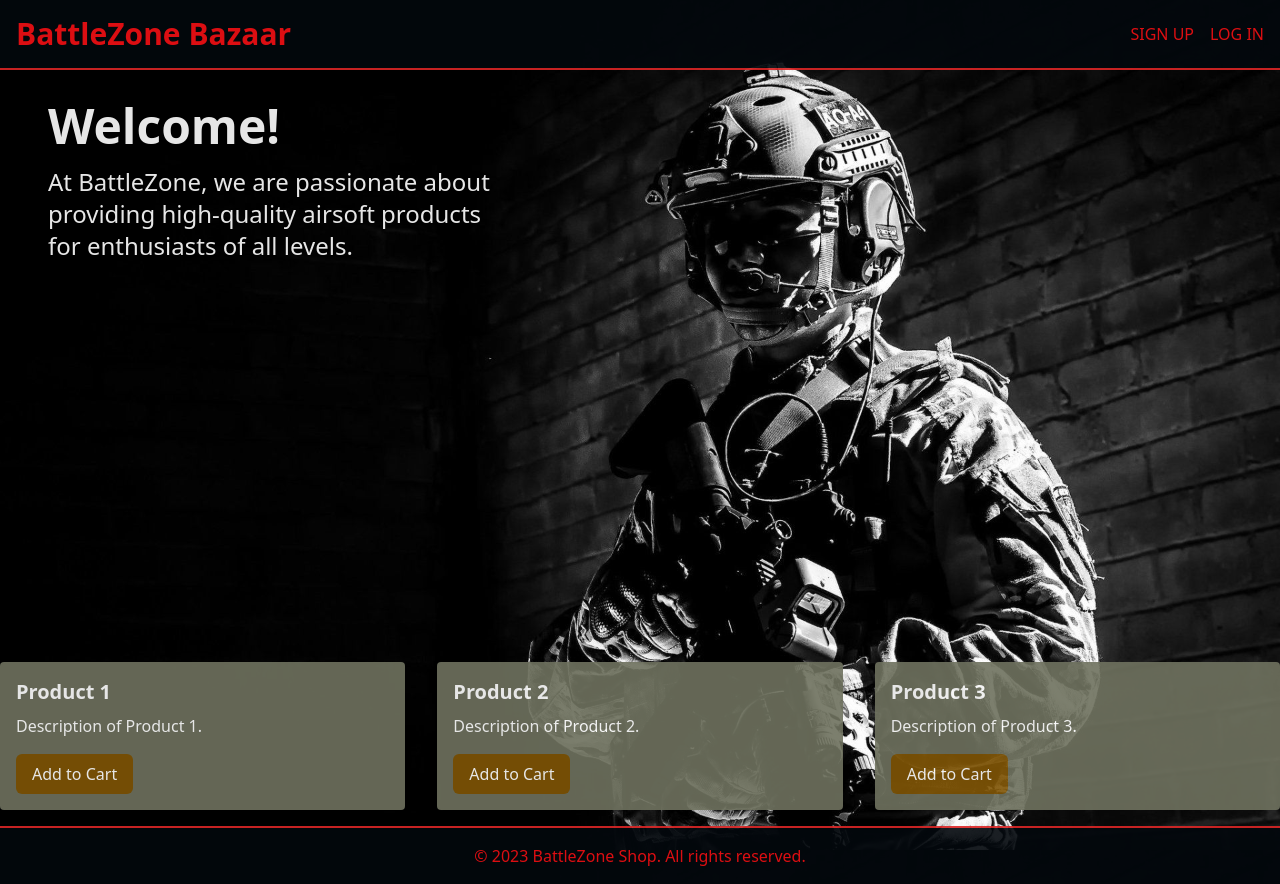
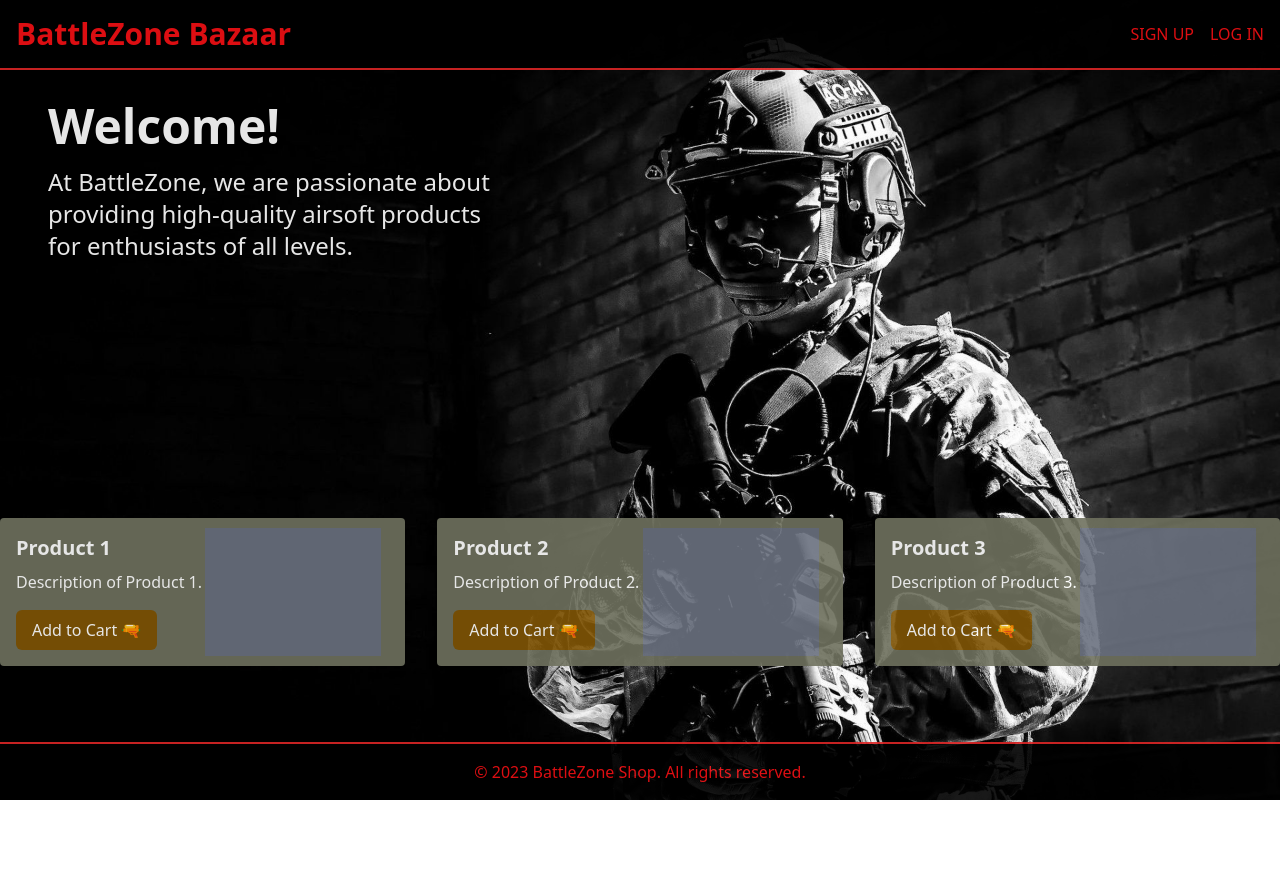
Before and after one commit to Georgi1102/battlezone_bazaar, a React (Create React App) app in the folder client/battle_zone/: page / in a window 1280 px wide. After the commit the page ends 800 px from the top, so only its background shows below. Built offline with nearby package versions, Linux system fonts and the light colour scheme.

Commit message:
bestsellers_imagebox

```diff
--- a/client/battle_zone/src/components/BestSellers.js
+++ b/client/battle_zone/src/components/BestSellers.js
@@ -1,23 +1,38 @@
 const ProductCard = ({ title, description }) => (
-  <div className="bg-camo-green p-4 rounded mb-4 text-white">
+  <div className="bg-camo-green p-4 rounded mb-4 text-white relative">
     <h3 className="text-xl font-semibold mb-2">{title}</h3>
     <p className="text-white">{description}</p>
-    <button className="mt-4 bg-orange text-withe px-4 py-2 rounded-md">
-      Add to Cart
+    <button className="mt-4 bg-orange text-white px-4 py-2 rounded-md relative">
+      <span className="inline-block transition-transform transform hover:rotate-6">
+        Add to Cart 🔫
+      </span>
     </button>
+    {/* Image box to the right */}
+    <div className="absolute top-2.5 right-6 w-44 h-32 bg-gray-500">
+
+    </div>
   </div>
 );
 
 export default function BestSellers() {
   return (
     <div
-      className=" container mx-auto sm:mt-10 md:mt-32 lg:mt-48 xl:mt-56"
+      className=" container mx-auto sm:mt-10 md:mt-32 lg:mt-48 xl:mt-64"
     >
       <div className="grid grid-cols-1 md:grid-cols-2 lg:grid-cols-3 gap-8">
         {/* Product Cards */}
-        <ProductCard title="Product 1" description="Description of Product 1." />
-        <ProductCard title="Product 2" description="Description of Product 2." />
-        <ProductCard title="Product 3" description="Description of Product 3." />
+        <ProductCard
+          title="Product 1"
+          description="Description of Product 1."
+        />
+        <ProductCard
+          title="Product 2"
+          description="Description of Product 2."
+        />
+        <ProductCard
+          title="Product 3"
+          description="Description of Product 3."
+        />
       </div>
     </div>
   );
--- a/client/battle_zone/src/pages/Home.js
+++ b/client/battle_zone/src/pages/Home.js
@@ -15,7 +15,7 @@ export default function Home() {
         </p>
       </div>
 
-      <div className="mt-44">
+      <div>
         <BestSellers />
       </div>
 
--- a/client/battle_zone/src/tailwind.css
+++ b/client/battle_zone/src/tailwind.css
@@ -8,7 +8,7 @@
 
 /* Custom Colors */
 .bg-black{
-  background-color: #03080d;
+  background-color: #000000;
 }
 
 .text-red{
```
